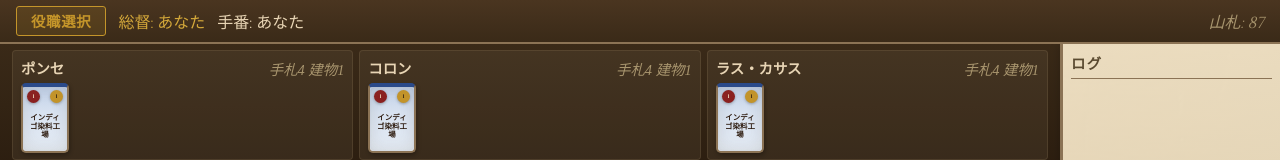
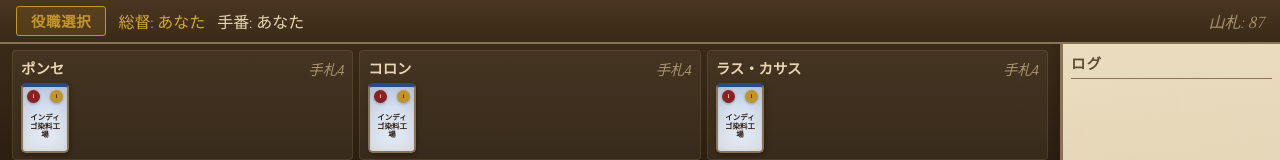
Before and after one commit to kekoyana/sanjuan, a React (Vite) app: page / in a window 1280 px wide. Both pictures are taken after a click on the button "ゲーム開始". Shown: the top 160 px of the page. Built offline with nearby package versions, Linux system fonts and the light colour scheme.

Commit message:
建物数の表記を削除

```diff
--- a/src/App.tsx
+++ b/src/App.tsx
@@ -145,7 +145,7 @@ function App() {
                       <span className="governor-badge">★</span>
                     )}
                     <span className="hand-count">
-                      手札{p.hand.length} 建物{p.buildings.length}
+                      手札{p.hand.length}
                     </span>
                   </div>
                   <div className="opponent-buildings">
```
